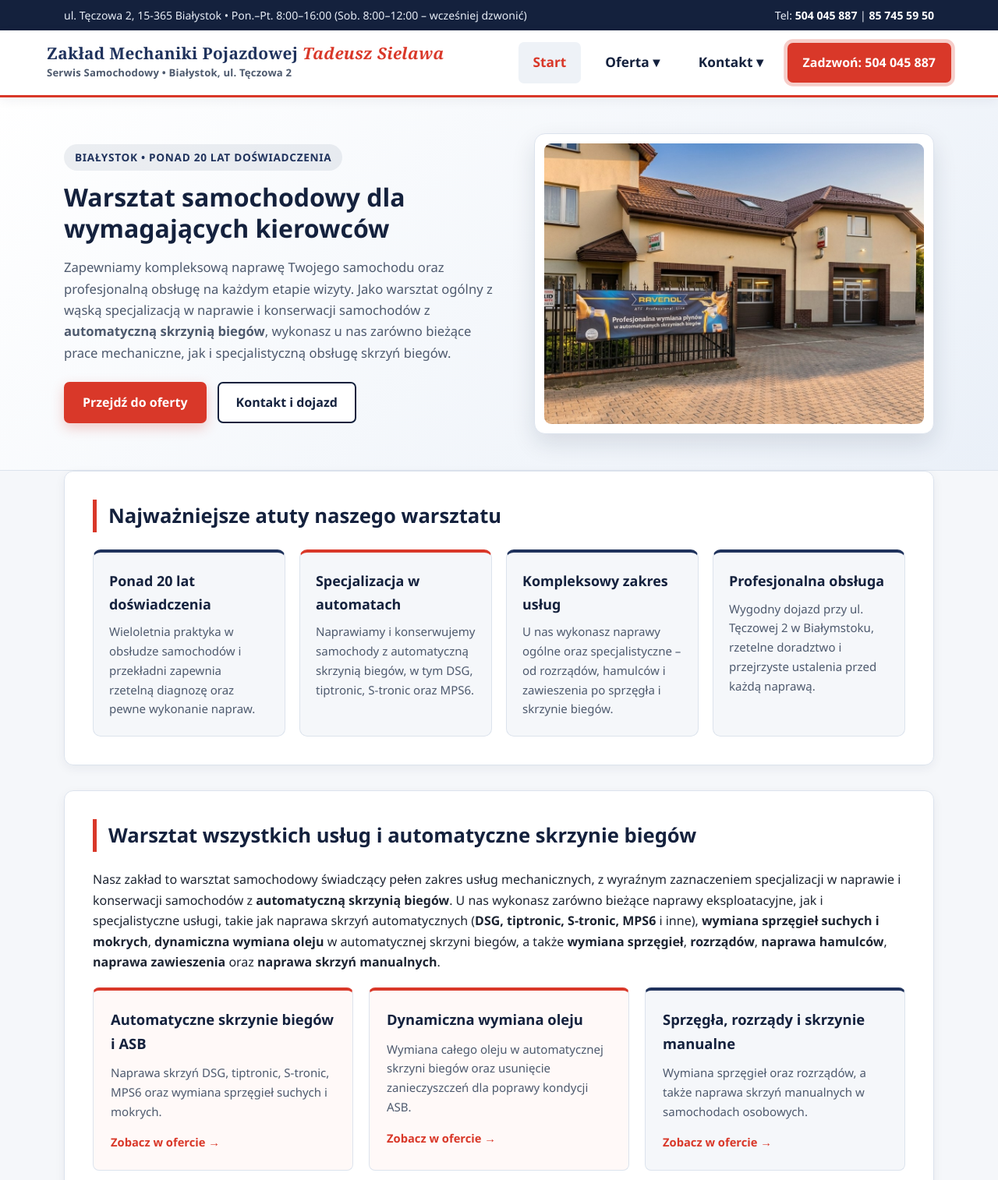
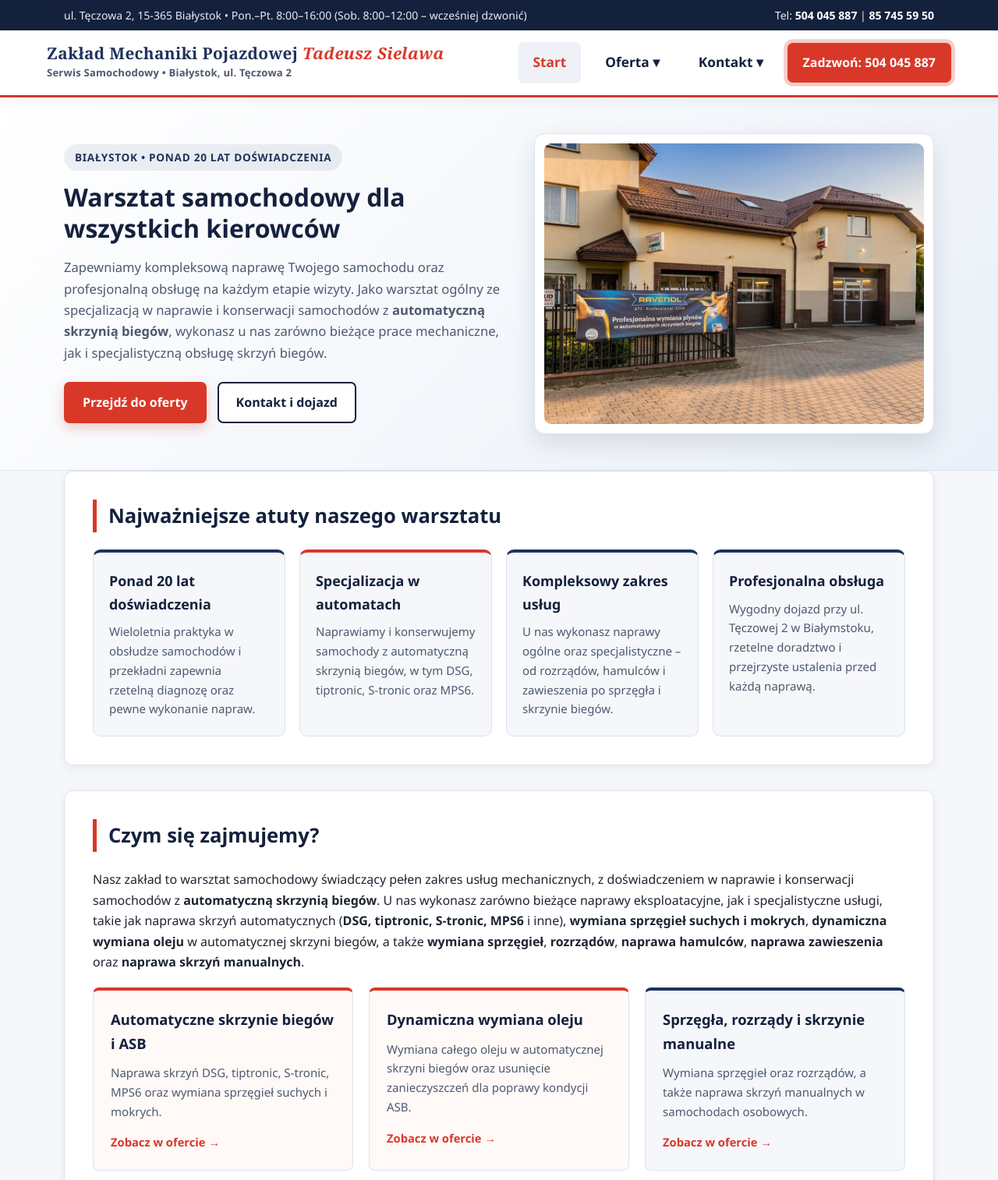
Before and after one commit to Kacper615/Zak-ad-mechaniki-pojazdowej-Tadeusz-Sielawa, a plain HTML site: page index.html in a window 1280 px wide. Shown: the top 1514 px of the page at 78% size. Drawn offline with Linux system fonts and the light colour scheme.

Commit message:
Revise workshop description and specialization
Updated workshop description and specialization details.

```diff
--- a/index.html
+++ b/index.html
@@ -52,8 +52,8 @@
         <div class="container hero-grid">
             <div class="hero-content">
                 <span class="hero-tag">Białystok &bull; Ponad 20 lat doświadczenia</span>
-                <h2>Warsztat samochodowy dla wymagających kierowców</h2>
-                <p>Zapewniamy kompleksową naprawę Twojego samochodu oraz profesjonalną obsługę na każdym etapie wizyty. Jako warsztat ogólny z wąską specjalizacją w naprawie i konserwacji samochodów z <strong>automatyczną skrzynią biegów</strong>, wykonasz u nas zarówno bieżące prace mechaniczne, jak i specjalistyczną obsługę skrzyń biegów.</p>
+                <h2>Warsztat samochodowy dla wszystkich kierowców</h2>
+                <p>Zapewniamy kompleksową naprawę Twojego samochodu oraz profesjonalną obsługę na każdym etapie wizyty. Jako warsztat ogólny ze specjalizacją w naprawie i konserwacji samochodów z <strong>automatyczną skrzynią biegów</strong>, wykonasz u nas zarówno bieżące prace mechaniczne, jak i specjalistyczną obsługę skrzyń biegów.</p>
                 <div class="hero-buttons">
                     <a href="oferta.html" class="btn-primary">Przejdź do oferty</a>
                     <a href="kontakt.html" class="btn-outline">Kontakt i dojazd</a>
@@ -97,10 +97,10 @@
         <!-- Ogólny opis warsztatu z zaznaczeniem specjalizacji w automatach oraz odniesieniami do oferty -->
         <section class="card-section reveal">
             <div class="section-header">
-                <h2>Warsztat wszystkich usług i automatyczne skrzynie biegów</h2>
+                <h2>Czym się zajmujemy?</h2>
             </div>
 
-            <p>Nasz zakład to warsztat samochodowy świadczący pełen zakres usług mechanicznych, z wyraźnym zaznaczeniem specjalizacji w naprawie i konserwacji samochodów z <strong>automatyczną skrzynią biegów</strong>. U nas wykonasz zarówno bieżące naprawy eksploatacyjne, jak i specjalistyczne usługi, takie jak naprawa skrzyń automatycznych (<strong>DSG, tiptronic, S-tronic, MPS6</strong> i inne), <strong>wymiana sprzęgieł suchych i mokrych</strong>, <strong>dynamiczna wymiana oleju</strong> w automatycznej skrzyni biegów, a także <strong>wymiana sprzęgieł</strong>, <strong>rozrządów</strong>, <strong>naprawa hamulców</strong>, <strong>naprawa zawieszenia</strong> oraz <strong>naprawa skrzyń manualnych</strong>.</p>
+            <p>Nasz zakład to warsztat samochodowy świadczący pełen zakres usług mechanicznych, z doświadczeniem w naprawie i konserwacji samochodów z <strong>automatyczną skrzynią biegów</strong>. U nas wykonasz zarówno bieżące naprawy eksploatacyjne, jak i specjalistyczne usługi, takie jak naprawa skrzyń automatycznych (<strong>DSG, tiptronic, S-tronic, MPS6</strong> i inne), <strong>wymiana sprzęgieł suchych i mokrych</strong>, <strong>dynamiczna wymiana oleju</strong> w automatycznej skrzyni biegów, a także <strong>wymiana sprzęgieł</strong>, <strong>rozrządów</strong>, <strong>naprawa hamulców</strong>, <strong>naprawa zawieszenia</strong> oraz <strong>naprawa skrzyń manualnych</strong>.</p>
 
             <div class="services-overview-grid">
                 <div class="overview-card featured reveal reveal-delay-1">
```
